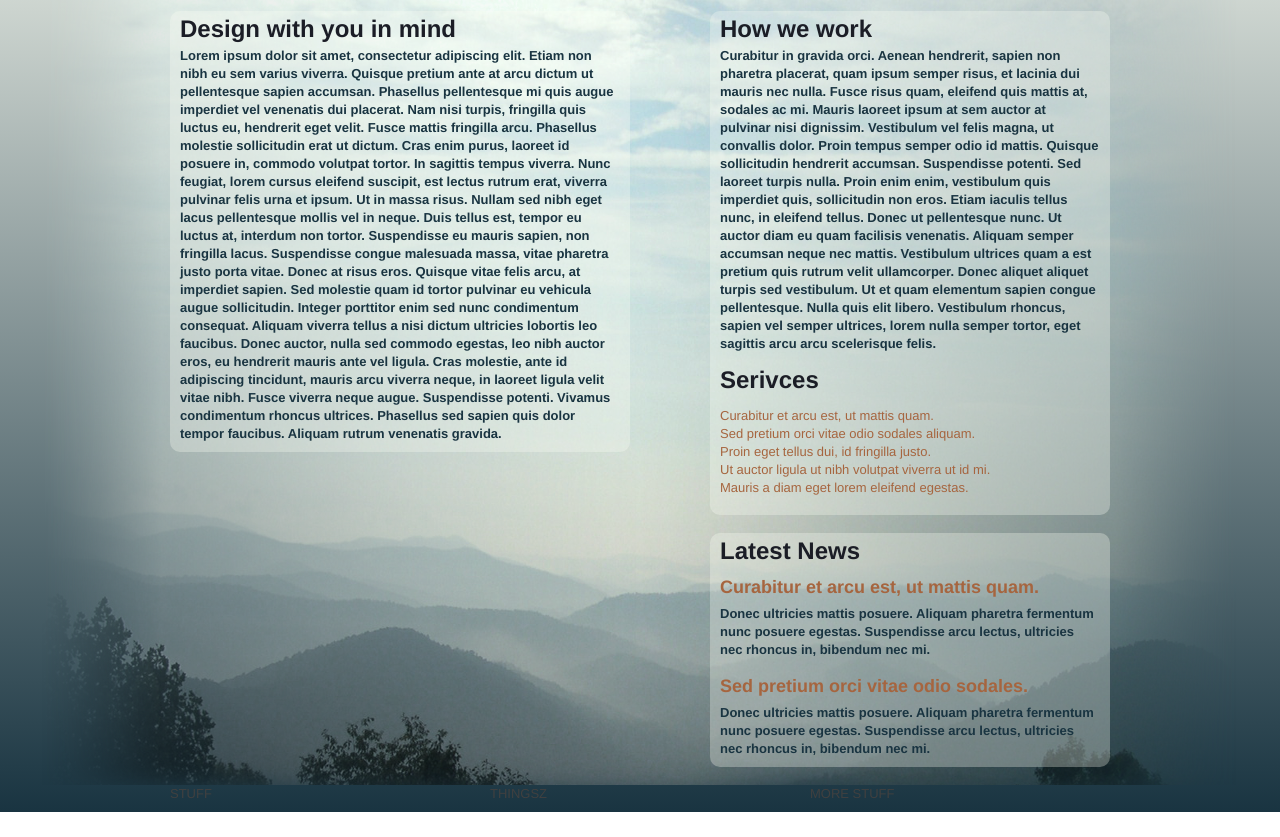
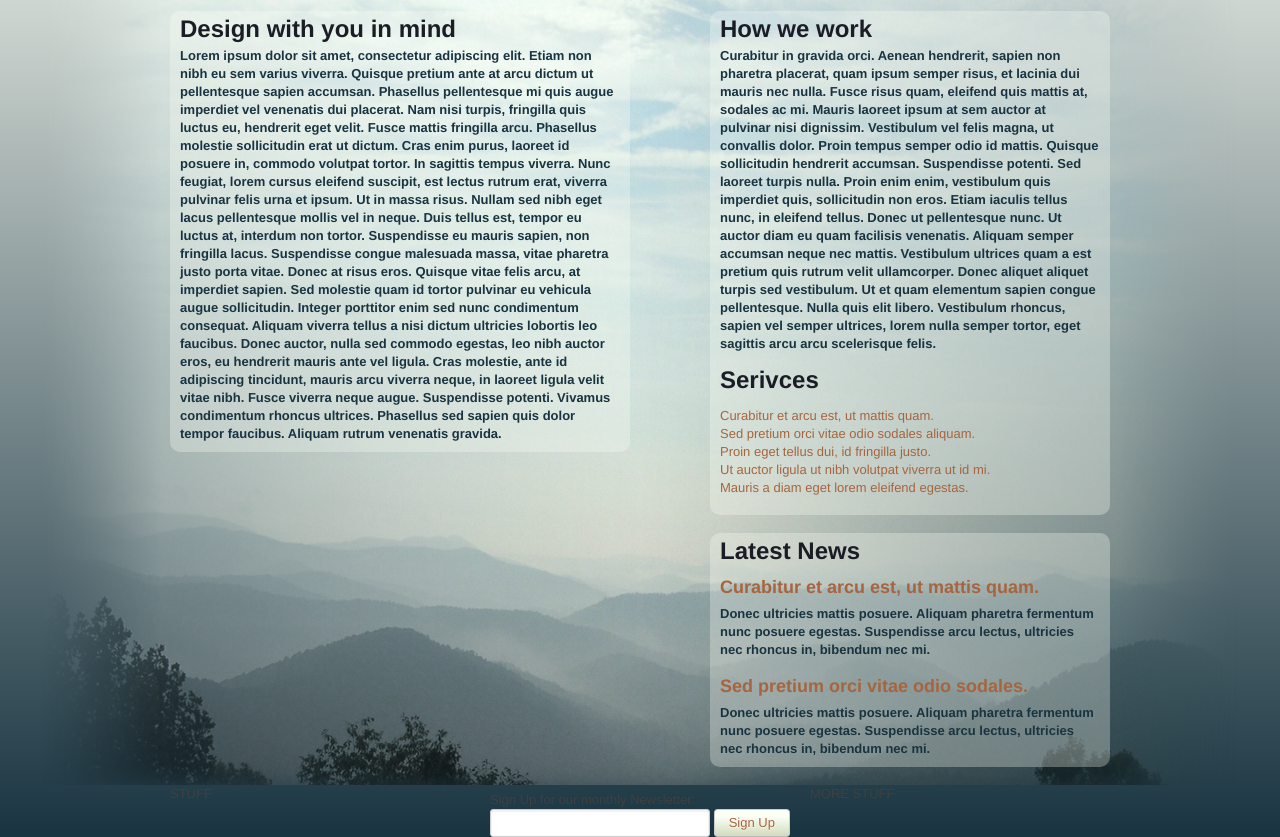
Before and after one commit to Jhadur/CSCI344_Project_01, a plain HTML site: page index.html in a window 1280 px wide. Shown: the part 208-1045 px from the top of the page. Before the commit the page ends 1020 px from the top, so only its background shows below. Drawn offline with nearby package versions, Linux system fonts and the light colour scheme.

Commit message:
Added modal and changed btn colors

```diff
--- a/index.html
+++ b/index.html
@@ -10,9 +10,14 @@
 		<link rel="stylesheet" type="text/css" href="styles\bootstrap.css" />
 		<link rel="stylesheet" type="text/css" href="styles\style.css" />
 
+		<script src="https://ajax.googleapis.com/ajax/libs/jquery/1.6.4/jquery.min.js"></script>
+		<script src="script\lib\bootstrap-modal.js"></script>
+		<script src="script\custom.js"></script>
+
 	</head>
 
 	<body>
+
 	<div class="backgroundimage"><!-- Div for applying background image -->
 	<div class="container textstuff">
 	<div class="row">
@@ -114,7 +119,12 @@
 
 		<div class="span-one-third">
 
-		<p>THINGSZ</p>
+			<label>Sign Up for our monthly Newsletter:</label>
+			<input id="name" type="text"/>
+			<button data-controls-modal="modal-from-dom"
+			data-backdrop="true" data-keyboard="true" class="btn">
+			Sign Up
+			</button>
 
 
 		</div><!-- Ends 1/3 div -->
@@ -130,10 +140,25 @@
 
 
 
+		</div><!-- Ends Row Div -->
+
+
+	</div><!-- Ends footer container -->
+
+	<div id="modal-from-dom" class="modal hide fade">
+
+		<div class="modal-header">
+			<a href="#" class="close">&times;</a>
+			<h3 id="name_header"></h3>
+		</div>
+
+		<div class="modal-body">
+			<p>You have signed up for our monthly newsletter about the Web Design</p>
 		</div>
 
 
-	</div>
+	</div><!-- Ends Modal Div -->
+
 	</body>
 
 </html>
--- /dev/null
+++ b/script/custom.js
@@ -0,0 +1,7 @@
+// For Modal
+$(document).ready(function() {
+	$("#modal-from-dom").bind('show', function() {
+		var name = $("#name").val();
+	$("#name_header").text("Thank You, " + name);
+	});
+});
--- a/styles/style.css
+++ b/styles/style.css
@@ -61,8 +61,10 @@ text-decoration:none;
 
 .textbg {
 background: url(../images/textbg.png);
+-ms-border-radius:10px;
 -webkit-border-radius:10px;
 -moz-border-radius:10px;
+-o-border-radius:10px;
 }
 
 .textbg p, h1, h2, ul
@@ -72,3 +74,45 @@ padding-right:10px;
 color: #193441;
 font-weight: bold;
 }
+
+.btn {
+  cursor: pointer;
+  display: inline-block;
+  background-color: #d1dbbd;
+  background-repeat: no-repeat;
+  background-image: -webkit-gradient(linear, 0 0, 0 100%, from(#fcfff5), color-stop(25%, #fcfff5), to(#d1dbbd));
+  background-image: -webkit-linear-gradient(#fcfff5, #fcfff5 25%, #d1dbbd);
+  background-image: -moz-linear-gradient(top, #fcfff5, #fcfff5 25%, #d1dbbd);
+  background-image: -ms-linear-gradient(#fcfff5, #fcfff5 25%, #d1dbbd);
+  background-image: -o-linear-gradient(#fcfff5, #fcfff5 25%, #d1dbbd);
+  background-image: linear-gradient(#fcfff5, #fcfff5 25%, #d1dbbd);
+  filter: progid:DXImageTransform.Microsoft.gradient(startColorstr='#fcfff5', endColorstr='#d1dbbd', GradientType=0);
+  padding: 5px 14px 6px;
+  text-shadow: 0 1px 1px rgba(255, 255, 255, 0.75);
+  color: #A6653F;
+  font-size: 13px;
+  line-height: normal;
+  border: 1px solid #ccc;
+  border-bottom-color: #bbb;
+  -webkit-border-radius: 4px;
+  -moz-border-radius: 4px;
+  border-radius: 4px;
+  -webkit-box-shadow: inset 0 1px 0 rgba(255, 255, 255, 0.2), 0 1px 2px rgba(0, 0, 0, 0.05);
+  -moz-box-shadow: inset 0 1px 0 rgba(255, 255, 255, 0.2), 0 1px 2px rgba(0, 0, 0, 0.05);
+  box-shadow: inset 0 1px 0 rgba(255, 255, 255, 0.2), 0 1px 2px rgba(0, 0, 0, 0.05);
+  -webkit-transition: 0.1s linear all;
+  -moz-transition: 0.1s linear all;
+  -ms-transition: 0.1s linear all;
+  -o-transition: 0.1s linear all;
+  transition: 0.1s linear all;
+}
+
+.btn:hover {
+  background-position: 0 -15px;
+  color: #A6653F;
+  text-decoration: none;
+}
+
+label {
+width:auto;
+}
```
